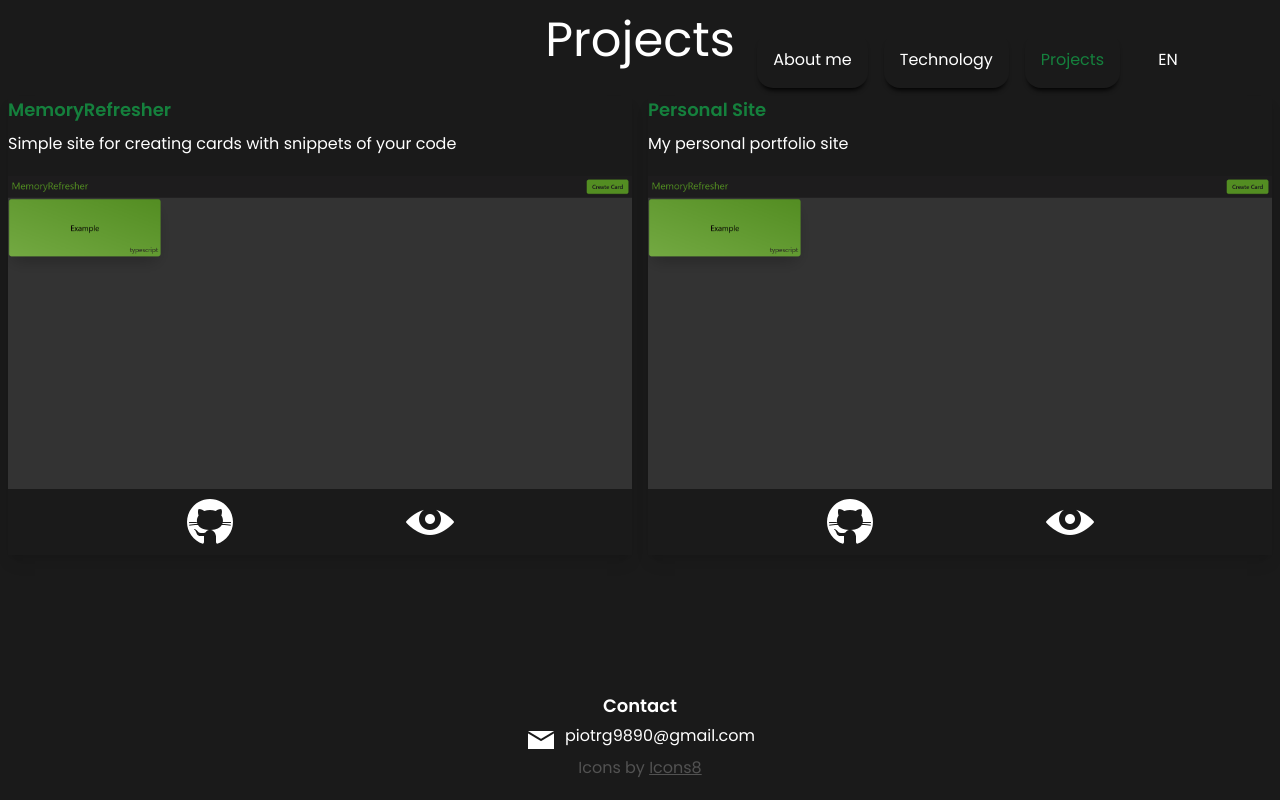
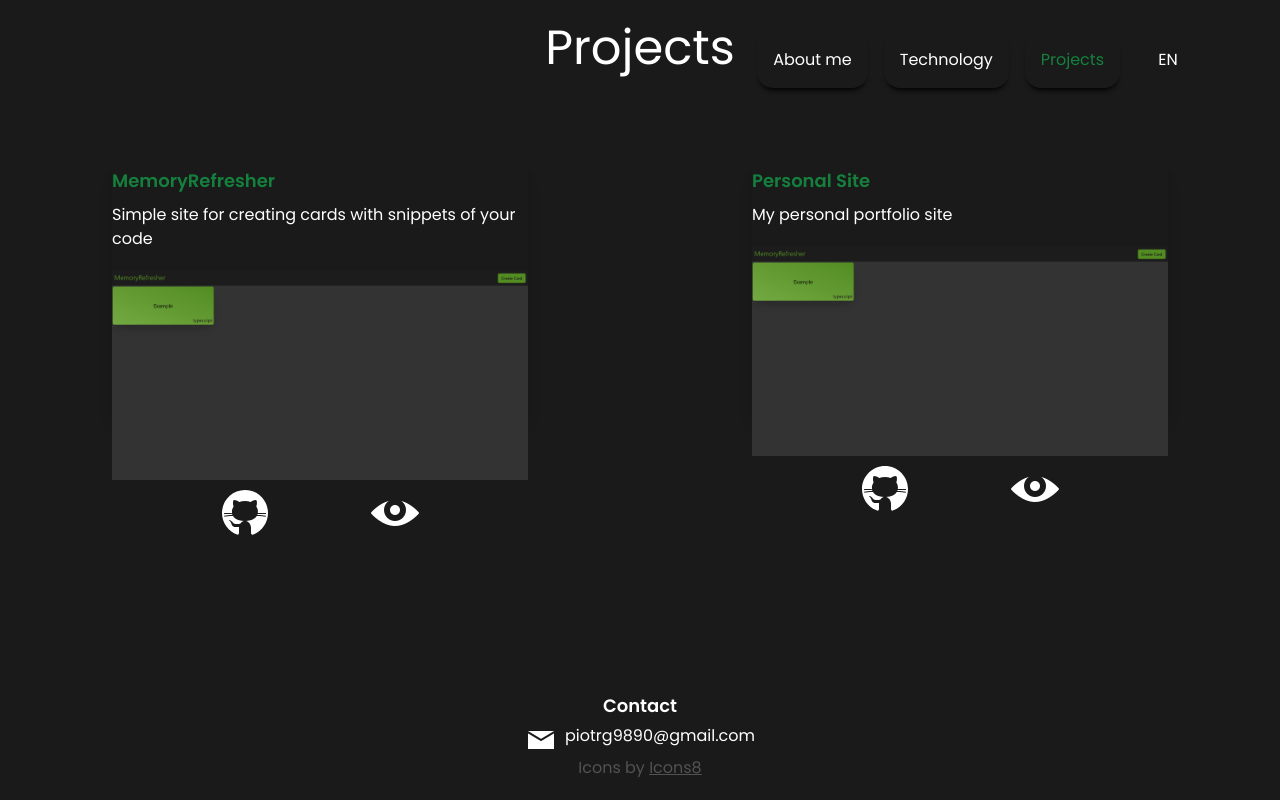
Before and after one commit to Garmah98/Portfolio, a React (Vite) app: page /projects in a window 1280 px wide. Built offline with nearby package versions, Linux system fonts and the light colour scheme.

Commit message:
Finished styling projects page, fixed React icon

```diff
--- a/src/components/ProjectCard.tsx
+++ b/src/components/ProjectCard.tsx
@@ -13,7 +13,7 @@ export default function ProjectCard({
 }: ProjectCardProps) {
     const { t } = useTranslation()
     return (
-        <div className="shadow-lg">
+        <div className="shadow-lg w-2/3 h-2/3">
             <h3 className="mb-2 text-lg font-semibold text-green-700">
                 {t(`Projects.${title}.title`)}
             </h3>
--- a/src/routes/Projects.tsx
+++ b/src/routes/Projects.tsx
@@ -5,8 +5,8 @@ export default function Projects() {
     const { t } = useTranslation()
     return (
         <section className="flex flex-col items-center text-white">
-            <h2 className="mt-4 text-5xl">{t('Projects.title')}</h2>
-            <div className="mt-6 grid grid-cols-2 gap-4 p-2">
+            <h2 className="mt-6 text-5xl">{t('Projects.title')}</h2>
+            <div className="mt-6 grid grid-cols-2 place-items-center gap-4 p-2">
                 <ProjectCard
                     title="MemoryRefresher"
                     img={MemoryRefresher}
```
Also changed, not shown: public/icons/icons.svg.
